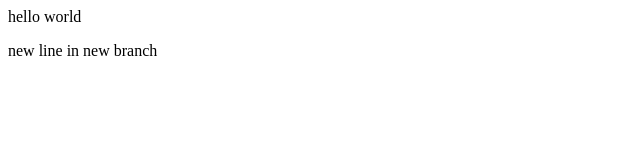
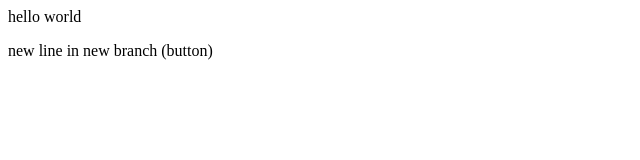
Before and after one commit to Akasho09/akash1, a plain HTML site: page index.html in a window 1280 px wide. Shown: the full height of the page, 0-640 px from the left. Drawn offline with Linux system fonts and the light colour scheme.

Commit message:
new b in nb

```diff
--- a/index.html
+++ b/index.html
@@ -1,2 +1,2 @@
 <p>hello world</p>
-<p>new line in new branch</p>
+<p>new line in new branch (button)</p>
```
